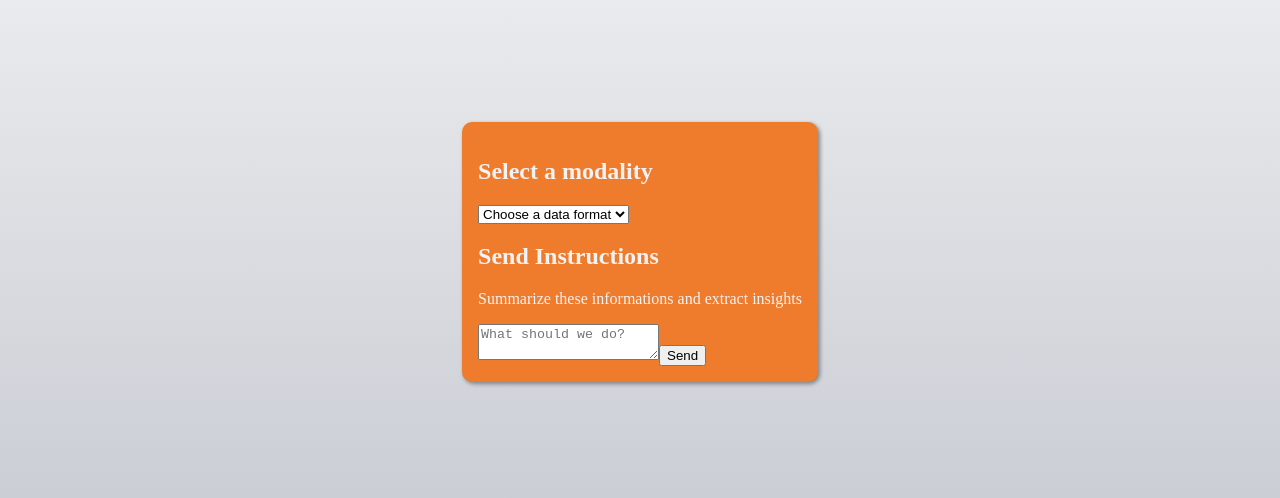
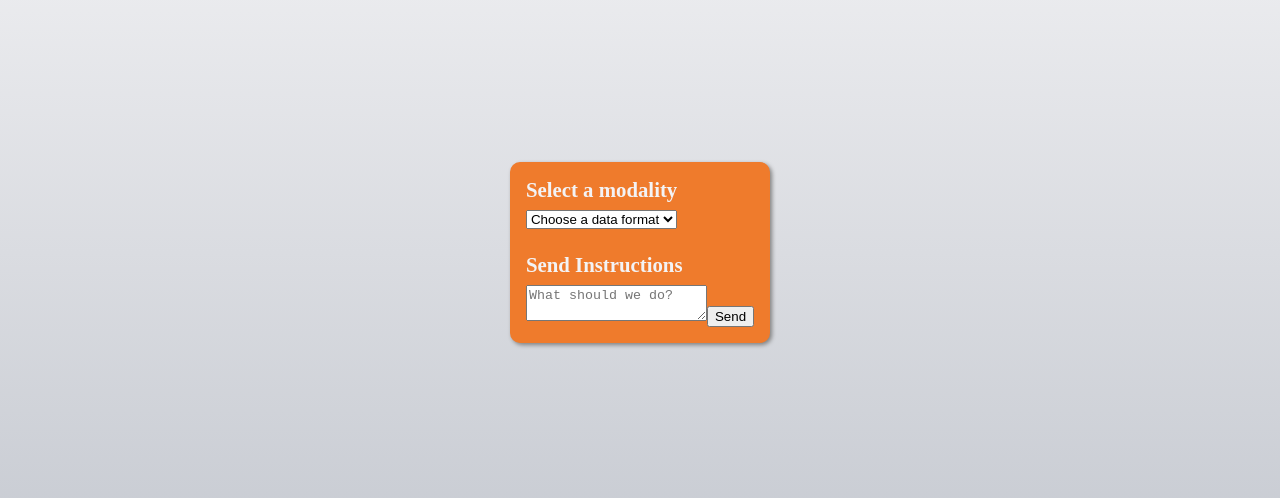
Before and after one commit to GustavoLimaDaSilva/Multi-Modal-Processor, a React (Vite) app in the folder client/Multi-Modal-Processor/: page / in a window 1280 px wide. Shown: the part 148-646 px from the top of the page. Built offline with nearby package versions, Linux system fonts and the light colour scheme.

Commit message:
Replace "h2" with "label" tag

```diff
--- a/client/Multi-Modal-Processor/src/components/InsertPrompt.tsx
+++ b/client/Multi-Modal-Processor/src/components/InsertPrompt.tsx
@@ -5,12 +5,10 @@ type props = {
 };
 
 export default function InsertPrompt({ dataModality }: props) {
-  const defaultPrompt = `Summarize ${dataModality === null ? "these informations" : `this ${dataModality}`} and extract insights`;
 
   return (
     <>
-      <h2>Send Instructions</h2>
-      <p>{defaultPrompt}</p>
+      <label htmlFor="prompt-input" className="form-label">Send Instructions</label>
       <textarea
         name="prompt-input"
         className="prompt-input"
--- a/client/Multi-Modal-Processor/src/components/select.tsx
+++ b/client/Multi-Modal-Processor/src/components/select.tsx
@@ -7,7 +7,7 @@ type props = {
 export default function Select({ setDataModality }: props) {
   return (
     <>
-      <h2>Select a modality</h2>
+      <label htmlFor="modalities" className="form-label">Select a modality</label>
       <select name="modalities" defaultValue="" onClick={setSelectedOpt}>
         <option value="" disabled>
           Choose a data format
```
